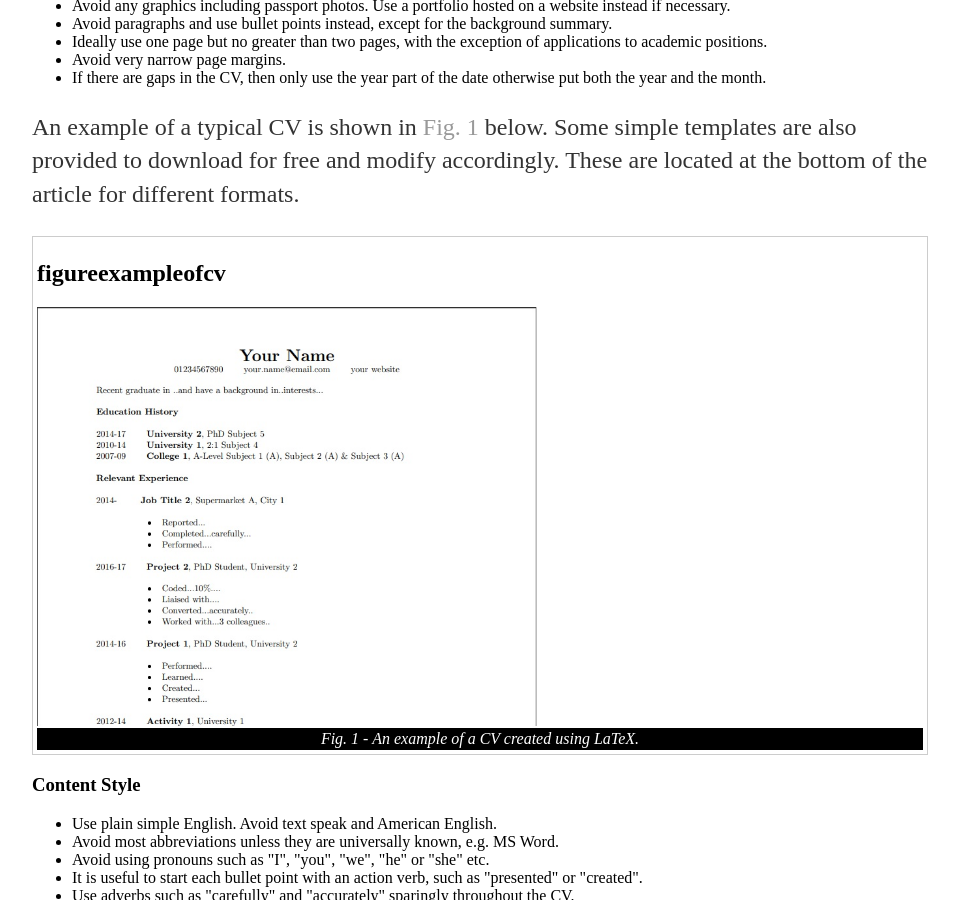
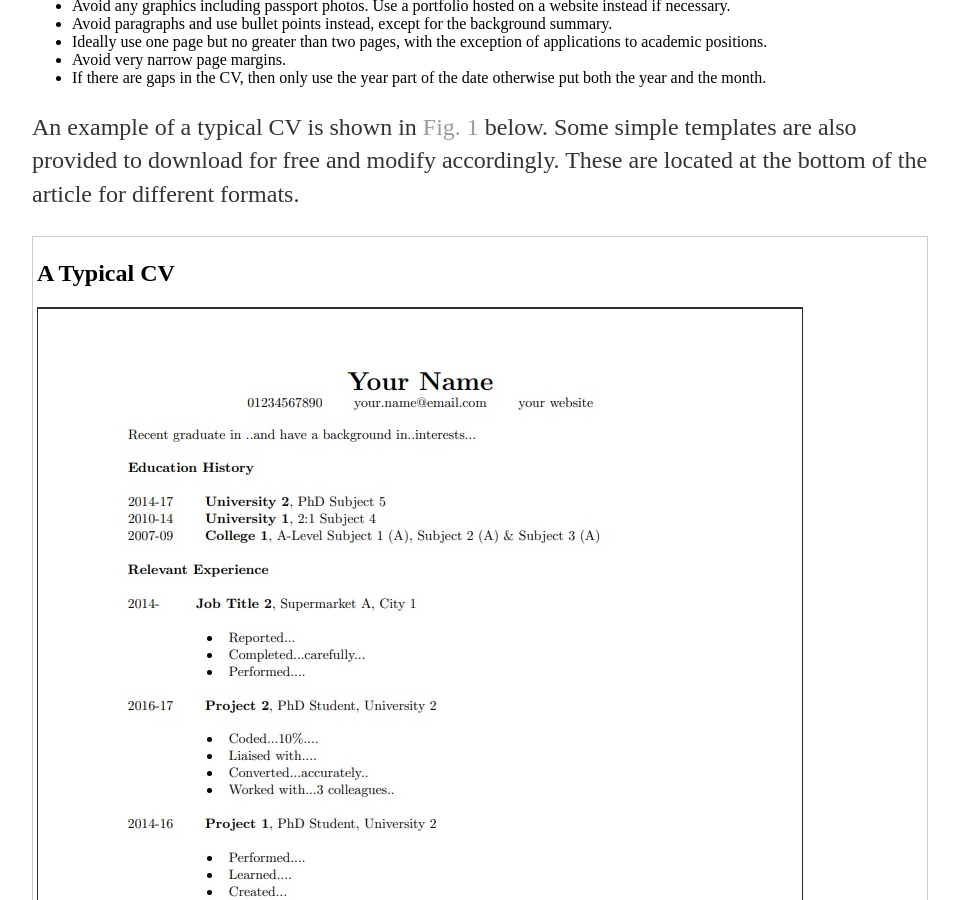
Before and after one commit to pa5411/Graduate-Job-Help, a Jekyll site: the page built from cv.html, in a window 1280 px wide and 900 px high, scrolled down 1844 px. Shown: the whole window, without its empty margins (160-1119 px from the left). Built offline with Jekyll 4.4.1, drawn with Linux system fonts in a browser that asks for light colours.

Commit message:
Update cv.html

```diff
--- a/cv.html
+++ b/cv.html
@@ -38,8 +38,8 @@
         <p> An example of a typical CV is shown in <a href="#figureexampleofcv">Fig. 1</a> below. Some simple templates are also provided to download for free and modify accordingly. These are located at the bottom of the article for different formats. </p>
 
         <figure>
-                <h2 id="figureexampleofcv">figureexampleofcv</h2>
-				<img src="/assets/img/exampleofcv.jpg" alt="Cropped view of a typical CV" width="500" align="middle">
+                <h2 id="figureexampleofcv">A Typical CV</h2>
+				<img src="/assets/img/exampleofcv.jpg" alt="Cropped view of a typical CV">
                 <figcaption> Fig. 1 - An example of a CV created using LaTeX. </figcaption>
         </figure>
 
```
